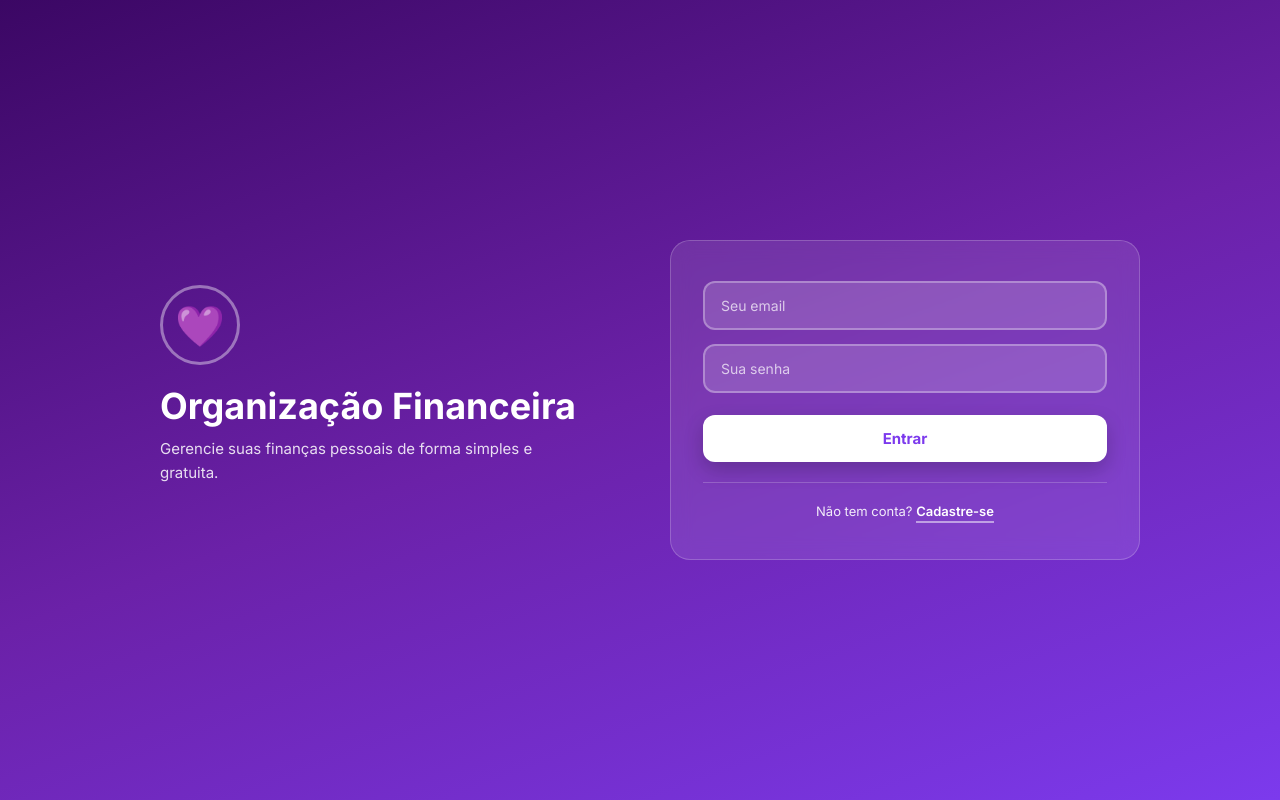
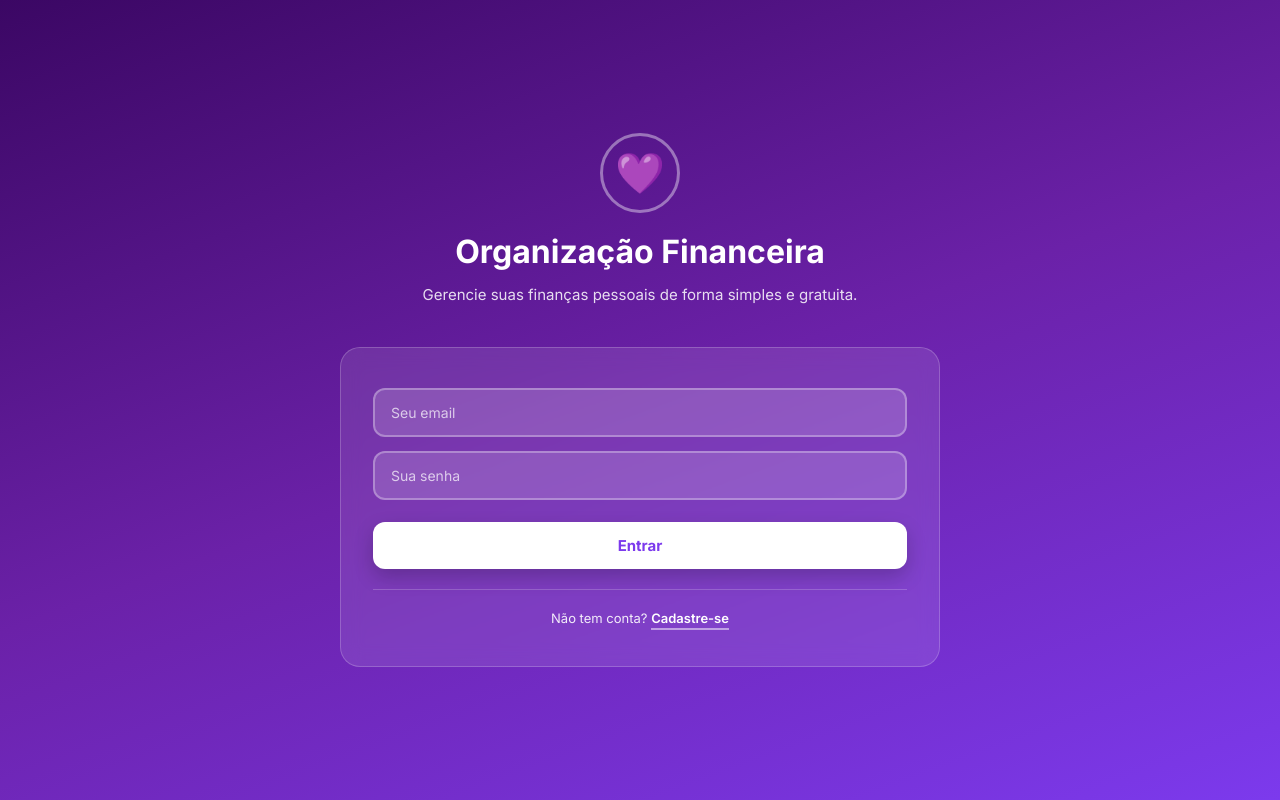
Before and after one commit to evavitoria/gestor-financeiro, a Flask app: page /login in a window 1280 px wide. Run offline with Flask 3, Linux system fonts and the light colour scheme; some libraries are stand-ins or nearby versions.

Commit message:
Reorganizar layout para vertical (um em cima do outro)

```diff
--- a/templates/login.html
+++ b/templates/login.html
@@ -18,11 +18,10 @@
         }
         .container {
             width: 100%;
-            max-width: 1000px;
-            display: grid;
-            grid-template-columns: 1fr 1fr;
-            gap: 60px;
-            align-items: center;
+            max-width: 600px;
+            display: flex;
+            flex-direction: column;
+            gap: 40px;
             animation: fadeIn 0.6s ease-out;
         }
         @keyframes fadeIn {
@@ -31,7 +30,8 @@
         }
         .esquerda {
             color: white;
-            padding: 20px;
+            padding: 0;
+            text-align: center;
         }
         .esquerda-icone {
             width: 80px;
@@ -42,18 +42,17 @@
             align-items: center;
             justify-content: center;
             font-size: 40px;
-            margin-bottom: 20px;
+            margin: 0 auto 20px;
         }
         .esquerda h2 {
-            font-size: 36px;
+            font-size: 32px;
             font-weight: 700;
-            margin-bottom: 8px;
+            margin-bottom: 12px;
             line-height: 1.2;
         }
         .esquerda p {
             font-size: 15px;
             opacity: 0.85;
-            margin-bottom: 30px;
             line-height: 1.6;
         }
         .direita {
@@ -149,16 +148,10 @@
         }
         @media (max-width: 768px) {
             .container {
-                grid-template-columns: 1fr;
                 gap: 30px;
             }
             .esquerda h2 {
                 font-size: 28px;
-            }
-            .direita {
-                max-width: 400px;
-                margin: 0 auto;
-                width: 100%;
             }
         }
     </style>
```
Also changed, not shown: templates/cadastro.html (+9 -10 lines).
